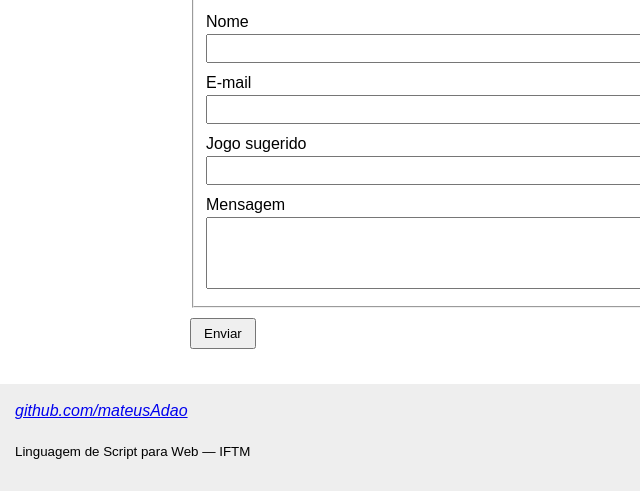
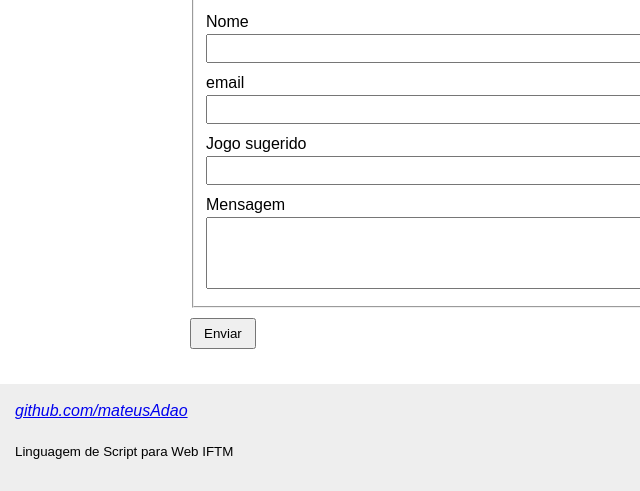
Before and after one commit to mateusAdao/jogos-de-tabuleiro, a plain HTML site: page index.html in a window 1280 px wide. Shown: the part 2568-3059 px from the top of the page, 0-640 px from the left. Drawn offline with Linux system fonts and the light colour scheme.

Commit message:
css feito

```diff
--- a/index.html
+++ b/index.html
@@ -123,7 +123,7 @@
                     <label for="nome">Nome</label>
                     <input id="nome" name="nome" type="text" autocomplete="name" required>
 
-                    <label for="email">E-mail</label>
+                    <label for="email">email</label>
                     <input id="email" name="email" type="email" autocomplete="email" required>
 
                     <label for="jogo">Jogo sugerido</label>
@@ -142,7 +142,7 @@
         <address>
              <a href="https://github.com/mateusAdao">github.com/mateusAdao</a>
         </address>
-        <p><small>Linguagem de Script para Web — IFTM</small></p>
+        <p><small>Linguagem de Script para Web IFTM</small></p>
     </footer>
 </body>
 </html>
```
